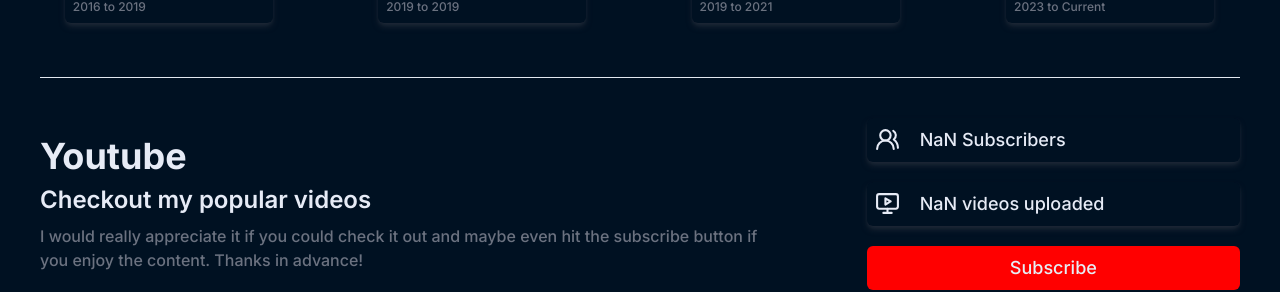
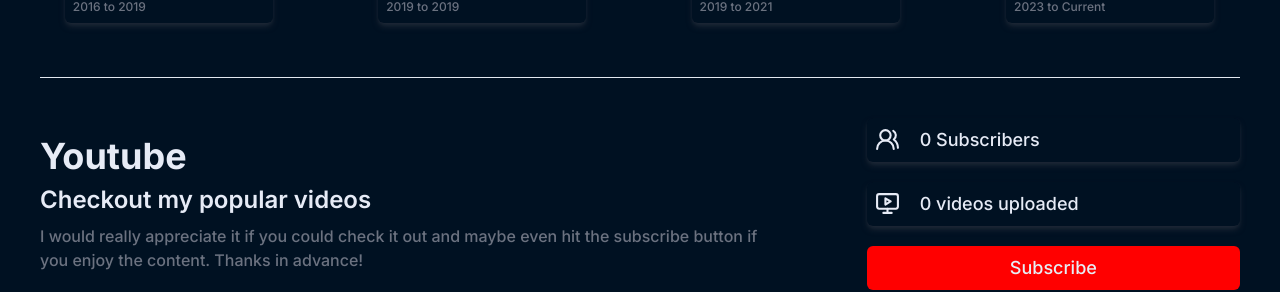
Before and after one commit to anuragtiwarime/atme, a Next.js app: page / in a window 1280 px wide. Shown: the part 816-1108 px from the top of the page. Built offline with nearby package versions, Linux system fonts and the light colour scheme; no server answers.

Commit message:
feat: fixed NaN error

```diff
--- a/src/app/page.tsx
+++ b/src/app/page.tsx
@@ -37,8 +37,8 @@
       youtubeVideoData && setYoutubeVideoData([...youtubeVideoData]);
       const stats = await getYoutubeStats();
       setStats({
-        videoCount: Number(stats?.videoCount),
-        subscriberCount: Number(stats?.subscriberCount),
+        videoCount: Number(stats?.videoCount) || 0,
+        subscriberCount: Number(stats?.subscriberCount) || 0,
       });
     })();
   }, []);
@@ -124,13 +124,13 @@
             <div className="shadow-md shadow-gray-800 rounded-md p-2 flex items-center gap-5">
               <UsersRound size={25} />
               <p className="font-medium text-lg">
-                {stats?.videoCount} Subscribers
+                {stats?.subscriberCount} Subscribers
               </p>
             </div>
             <div className="shadow-md shadow-gray-800 rounded-md p-2 flex items-center gap-5">
               <MonitorPlay size={25} />
               <p className="font-medium text-lg">
-                {stats?.subscriberCount} videos uploaded
+                {stats?.videoCount} videos uploaded
               </p>
             </div>
             <Button variant="destructive" className="text-lg" size={"lg"}>
```
